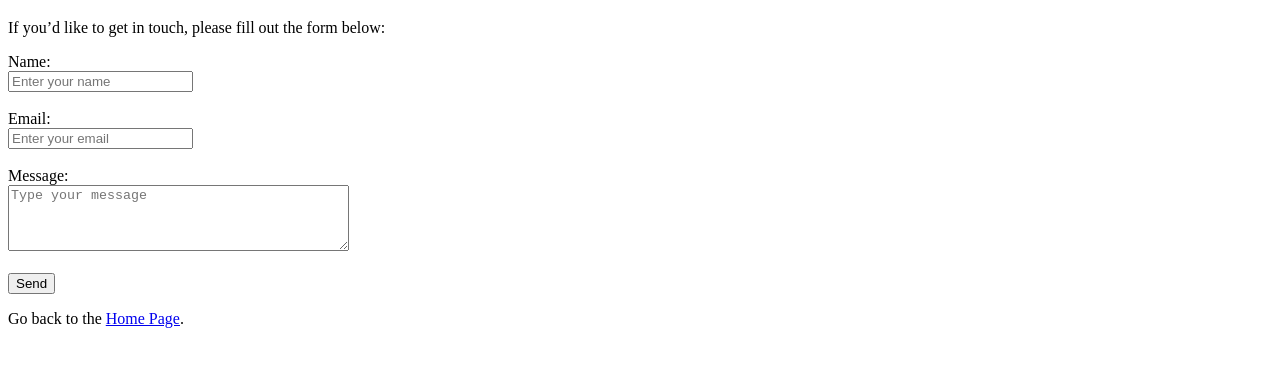
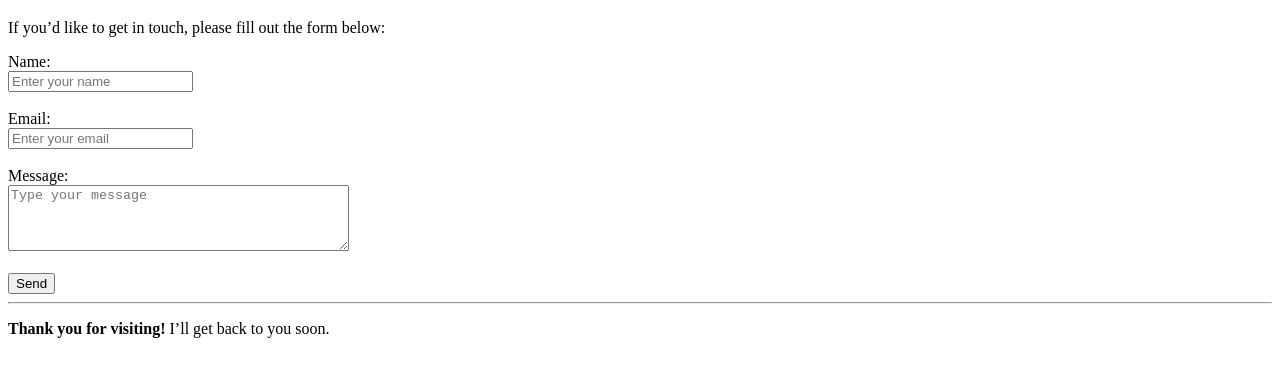
Before and after one commit to chandana1069/My_first_repo, a plain HTML site: page contact.html in a window 1280 px wide. Shown: the part 61-438 px from the top of the page. Drawn offline with Linux system fonts and the light colour scheme.

Commit message:
changes made to contact file

```diff
--- a/contact.html
+++ b/contact.html
@@ -22,6 +22,7 @@
         <button type="submit">Send</button>
     </form>
 
-    <p>Go back to the <a href="index.html">Home Page</a>.</p>
+    <hr>
+    <p><strong>Thank you for visiting!</strong> I’ll get back to you soon.</p>
 </body>
 </html>
```
